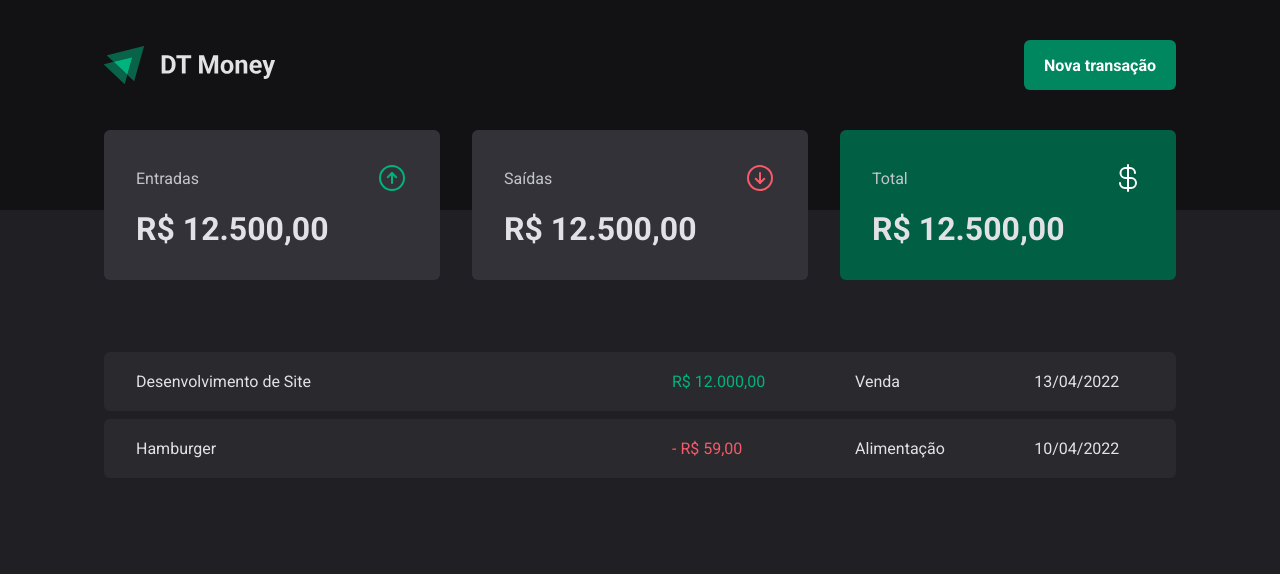
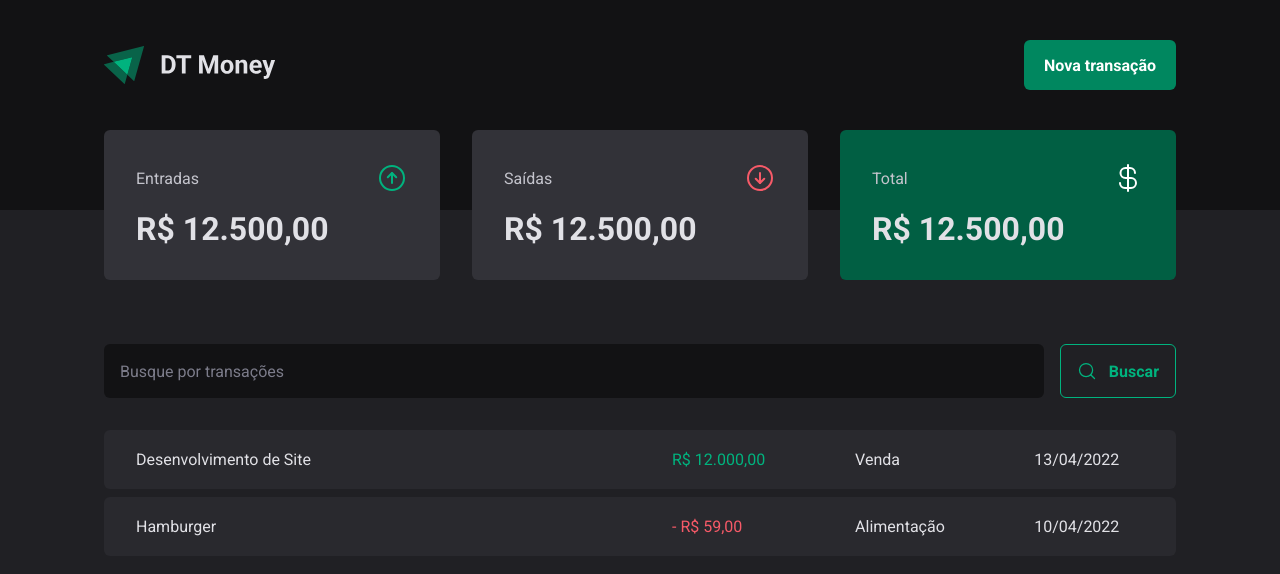
Before and after one commit to yurisoaresm/dt-money, a React (Vite) app: page / in a window 1280 px wide. Shown: the top 574 px of the page. Built offline with nearby package versions, Linux system fonts and the light colour scheme.

Commit message:
feat: create search form component

```diff
--- /dev/null
+++ b/src/pages/Transactions/components/SearchForm/index.tsx
@@ -0,0 +1,16 @@
+import { MagnifyingGlass } from "phosphor-react";
+import { SearchFormContainer } from "./styles";
+
+export function SearchForm() {
+  return (
+    <SearchFormContainer>
+      <input type="text" placeholder="Busque por transações" />
+
+      <button type="submit">
+        <MagnifyingGlass size={20} />
+        Buscar
+      </button>
+    </SearchFormContainer>
+
+  )
+}
--- /dev/null
+++ b/src/pages/Transactions/components/SearchForm/styles.ts
@@ -0,0 +1,40 @@
+import styled from "styled-components";
+
+export const SearchFormContainer = styled.form`
+  display: flex;
+  gap: 1rem;
+
+  input {
+    flex: 1;
+    border-radius: 6px;
+    border: 0;
+    background: ${props => props.theme["gray-900"]};
+    color: ${props => props.theme["gray-300"]};
+    padding: 1rem;
+
+    &::placeholder {
+      color: ${props => props.theme["gray-500"]};
+    }
+  }
+
+  button {
+    display: flex;
+    align-items: center;
+    gap: 0.75rem;
+
+    border: 0;
+    padding: 1rem;
+    background: transparent;
+    border: 1px solid ${props => props.theme["green-300"]};
+    color: ${props => props.theme["green-300"]};
+    font-weight: bold;
+    border-radius: 6px;
+
+    &:hover {
+      background: ${props => props.theme["green-500"]};
+      border-color: ${props => props.theme["green-500"]};
+      color: ${props => props.theme.white};
+      transition: background-color 0.2s, color 0.2s, border-color 0.2s;
+    }
+  }
+`;
--- a/src/pages/Transactions/index.tsx
+++ b/src/pages/Transactions/index.tsx
@@ -1,5 +1,6 @@
 import { Header } from "../../components/Header"
 import { Summary } from "../../components/Summary"
+import { SearchForm } from "./components/SearchForm"
 import { PriceHighlight, TransactionsContainer, TransactionsTable } from "./styles"
 
 export function Transactions() {
@@ -9,6 +10,8 @@
       <Summary />
 
       <TransactionsContainer>
+        <SearchForm />
+
         <TransactionsTable>
           <tbody>
             <tr>
```
